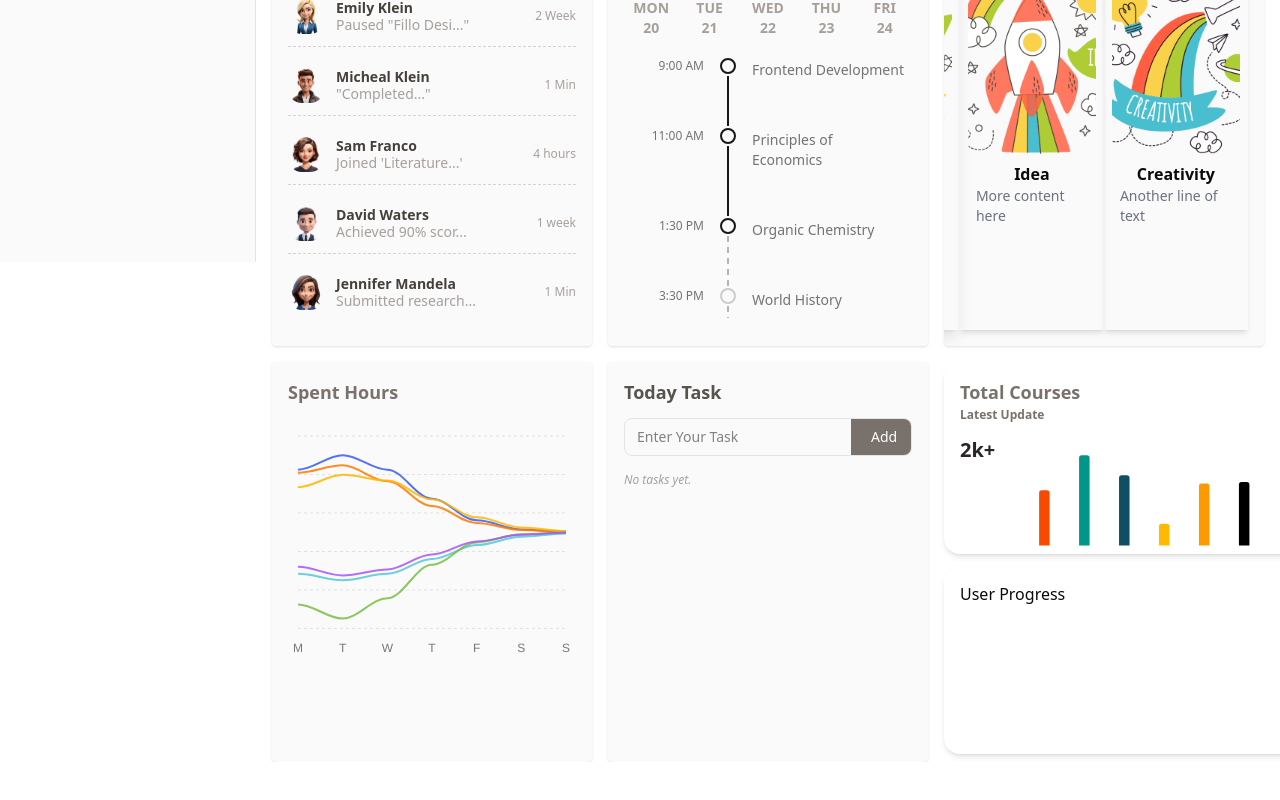
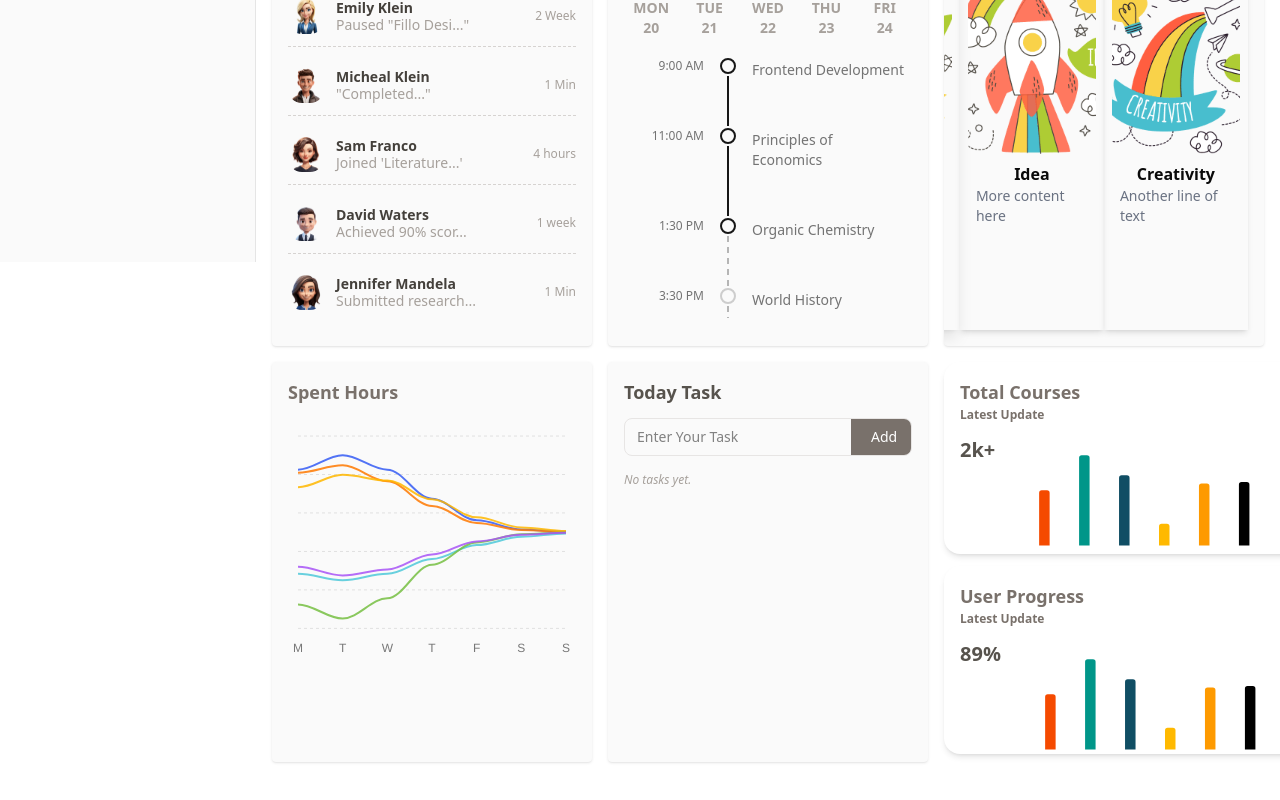
Before and after one commit to VestalAvenue/ra-admin, a React (Vite) app: page /education in a window 1280 px wide. Shown: the part 538-1338 px from the top of the page. Before the commit the page ends 1300 px from the top, so only its background shows below. Built offline with nearby package versions, Linux system fonts and the light colour scheme.

Commit message:
update-3

```diff
--- /dev/null
+++ b/src/components/Charts/Userprogresschart.jsx
@@ -0,0 +1,12 @@
+import React from 'react'
+import {cn} from '@/lib/utils'
+
+const Userprogresschart = ({className = ""}) => {
+  return (
+    <div className = {cn(" " , className)}>
+
+    </div>
+  )
+}
+
+export default Userprogresschart
--- a/src/components/Totalcourses.jsx
+++ b/src/components/Totalcourses.jsx
@@ -8,7 +8,7 @@ const Totalcourses = ({className = "", ...props}) => {
       <h1 className ="text-lg font-bold text-stone-500">Total Courses</h1>
       <p className ="text-[12px] font-semibold text-stone-500 hover:text-stone-400">Latest Update</p>
       <div className = "flex flex-row flex-1 pt-3">
-        <p className ="text-xl font-bold text-stone-800">2k+</p>
+        <p className ="text-xl font-bold text-stone-600">2k+</p>
         <Totalcoursechart className =""/>
       </div>
     </div>
--- a/src/components/Userprogress.jsx
+++ b/src/components/Userprogress.jsx
@@ -1,9 +1,16 @@
 import React from 'react'
 import {cn} from "@/lib/utils"
+import { Totalcoursechart } from './Charts/Totalcoursechart'
+
 const Userprogress = ( {className="", ...props}) => {
   return (
     <div className = {cn("rounded-2xl bg-white p-4 shadow-sm flex flex-col h-72", className)} {...props}>
-      <h1>User Progress</h1>
+        <h1 className ="text-lg font-bold text-stone-500">User Progress</h1>
+        <p className ="text-[12px] font-semibold text-stone-500 hover:text-stone-400">Latest Update</p>
+        <div className = "flex flex-row flex-1 pt-3">
+            <p className ="text-xl font-bold text-stone-600">89%</p>
+            <Totalcoursechart className =""/>
+        </div>
     </div>
   )
 }
```
